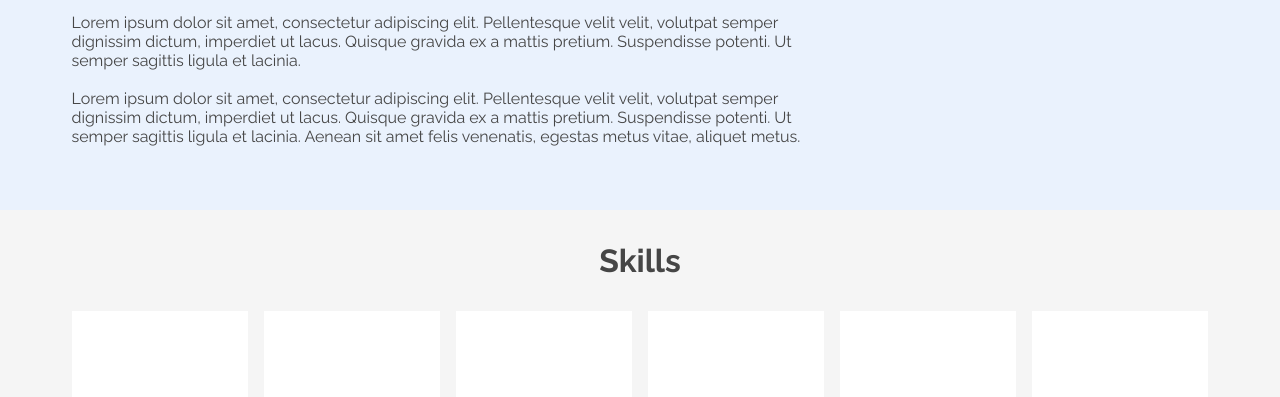
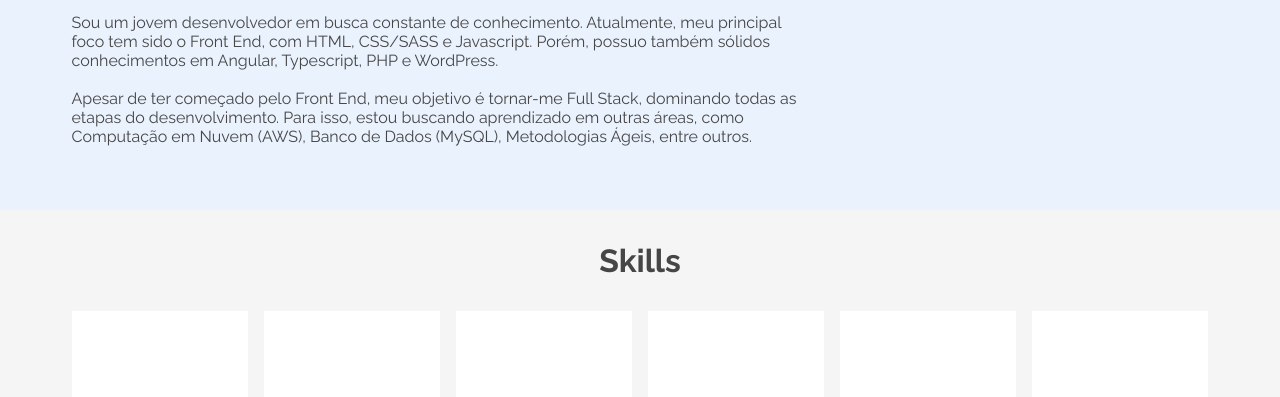
Before and after one commit to WendelFrancy/OracleOne-Portfolio, a plain HTML site: page index.html in a window 1280 px wide. Shown: the part 667-1064 px from the top of the page. Drawn offline with Linux system fonts and the light colour scheme.

Commit message:
Update index.html

```diff
--- a/index.html
+++ b/index.html
@@ -91,13 +91,12 @@
             <div class="aboutme--container">
                 <div class="aboutme--content">
                     <h2>Sobre mim</h2>
-                    <p>Lorem ipsum dolor sit amet, consectetur adipiscing elit. Pellentesque velit velit, volutpat
-                        semper dignissim dictum, imperdiet ut lacus. Quisque gravida ex a mattis pretium. Suspendisse
-                        potenti. Ut semper sagittis ligula et lacinia. <br><br>
-                        Lorem ipsum dolor sit amet, consectetur adipiscing elit. Pellentesque velit velit, volutpat
-                        semper dignissim dictum, imperdiet ut lacus. Quisque gravida ex a mattis pretium. Suspendisse
-                        potenti. Ut semper sagittis ligula et lacinia. Aenean sit amet felis venenatis, egestas metus
-                        vitae, aliquet metus.</p>
+                    <p>Sou um jovem desenvolvedor em busca constante de conhecimento. Atualmente, meu principal foco tem sido o
+                        Front End, com HTML, CSS/SASS e Javascript. Porém, possuo também sólidos conhecimentos em
+                        Angular, Typescript, PHP e WordPress. <br><br>
+                        Apesar de ter começado pelo Front End, meu objetivo é tornar-me Full Stack, dominando todas as etapas
+                        do desenvolvimento. Para isso, estou buscando aprendizado em outras áreas, como Computação em Nuvem (AWS),
+                        Banco de Dados (MySQL), Metodologias Ágeis, entre outros.</p>
                 </div>
             </div>
         </article>
```
